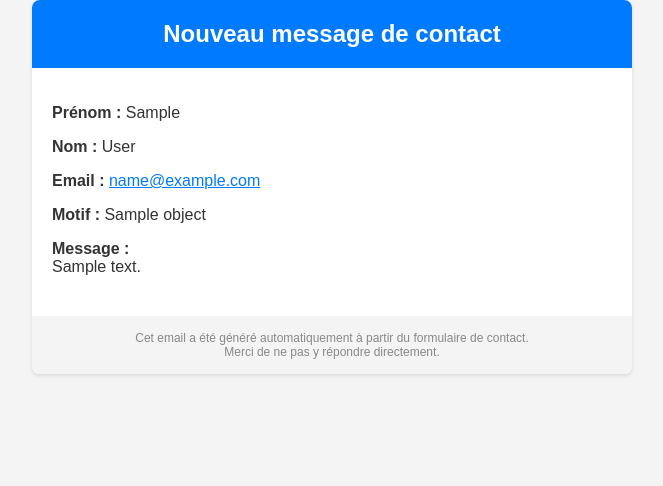
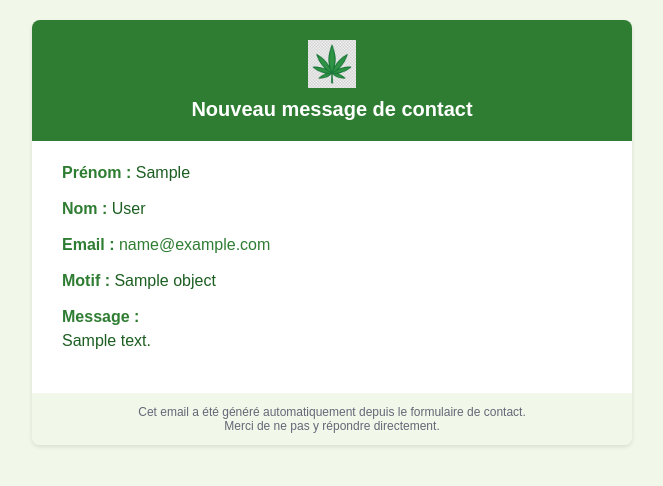
Before and after one commit to Bric94/RelaxCBD, a Symfony app: template templates/email/contact.html.twig in a window 1280 px wide. Shown: the top 486 px of the page, without its empty margins (308-971 px from the left). Run offline with Twig, Linux system fonts and the light colour scheme; the template is opened without the code that fills it: most values are stand-ins (such as "Sample title", 1, 10 or a date in 2020); some libraries are stand-ins or nearby versions.

Commit message:
Pas mal dans l'ensemble, essai réparation mail V4

```diff
--- a/templates/contact/index.html.twig
+++ b/templates/contact/index.html.twig
@@ -57,9 +57,8 @@
 			{# Très important : rend tous les champs “restants” (CSRF, etc.) #}
 			{{ form_rest(contactForm) }}
 
-			{# <button type="submit" class="btn-primary w-100">Nous contacter</button> #}
 
-			{{ form_end(contactForm) }}
+			{{ form_end(contactForm, { render_rest: false }) }}
 		</div>
 	</section>
 {% endblock %}
--- a/templates/email/contact.html.twig
+++ b/templates/email/contact.html.twig
@@ -1,29 +1,50 @@
+{# templates/email/contact_notification.html.twig #}
 <!DOCTYPE html>
 <html lang="fr">
 	<head>
 		<meta charset="UTF-8">
-		<meta name="viewport" content="width=device-width, initial-scale=1.0">
+		<meta name="viewport" content="width=device-width,initial-scale=1.0">
 		<title>Nouveau message de contact</title>
 	</head>
-	<body style="margin: 0; padding: 0; font-family: Arial, sans-serif; background-color: #f4f4f4;">
-		<table role="presentation" width="100%" cellspacing="0" cellpadding="0" border="0" style="max-width: 600px; margin: auto; background-color: #ffffff; border-radius: 8px; box-shadow: 0 2px 4px rgba(0, 0, 0, 0.1);">
+	<body style="margin:0;padding:0;background-color:#f1f8e9;font-family:Arial,sans-serif;color:#1b5e20;">
+		<table role="presentation" width="100%" cellpadding="0" cellspacing="0" border="0" style="max-width:600px;margin:20px auto;background:#ffffff;border-radius:8px;box-shadow:0 2px 4px rgba(0,0,0,0.1);">
 			<tr>
-				<td align="center" style="background-color: #007bff; padding: 20px; border-top-left-radius: 8px; border-top-right-radius: 8px;">
-					<h2 style="color: #ffffff; margin: 0;">Nouveau message de contact</h2>
+				<td
+					align="center" style="background:#2e7d32;padding:20px 0;border-top-left-radius:8px;border-top-right-radius:8px;">
+					{# petite image CBD #}
+					<img src="{{ asset('images/ui/leaf-icon.png') }}" alt="Leaf icon" width="48" height="48" style="display:block;margin:0 auto 10px;">
+					<h2 style="margin:0;color:#ffffff;font-size:20px;">Nouveau message de contact</h2>
 				</td>
 			</tr>
 			<tr>
-				<td style="padding: 20px; color: #333333;">
-					<p style="margin-bottom: 10px;"><strong>Prénom :</strong> {{ contact.firstName }}</p>
-					<p style="margin-bottom: 10px;"><strong>Nom :</strong> {{ contact.lastName }}</p>
-					<p style="margin-bottom: 10px;"><strong>Email :</strong> <a href="mailto:{{ contact.email }}" style="color: #007bff;">{{ contact.email }}</a></p>
-					<p style="margin-bottom: 10px;"><strong>Motif :</strong> {{ contact.object }}</p>
-					<p style="margin-bottom: 20px;"><strong>Message :</strong><br> {{ contact.message | nl2br }}</p>
+				<td style="padding:20px 30px;line-height:1.5;">
+					<p style="margin:0 0 12px;">
+						<strong style="color:#2e7d32;">Prénom :</strong>
+						{{ contact.firstName }}
+					</p>
+					<p style="margin:0 0 12px;">
+						<strong style="color:#2e7d32;">Nom :</strong>
+						{{ contact.lastName }}
+					</p>
+					<p style="margin:0 0 12px;">
+						<strong style="color:#2e7d32;">Email :</strong>
+						<a href="mailto:{{ contact.email }}" style="color:#2e7d32;text-decoration:none;">
+							{{ contact.email }}
+						</a>
+					</p>
+					<p style="margin:0 0 12px;">
+						<strong style="color:#2e7d32;">Motif :</strong>
+						{{ contact.object }}
+					</p>
+					<p style="margin:0 0 20px;">
+						<strong style="color:#2e7d32;">Message :</strong><br>
+						{{ contact.message|nl2br }}
+					</p>
 				</td>
 			</tr>
 			<tr>
-				<td align="center" style="background-color: #f4f4f4; padding: 15px; font-size: 12px; color: #888888; border-bottom-left-radius: 8px; border-bottom-right-radius: 8px;">
-					Cet email a été généré automatiquement à partir du formulaire de contact.<br>
+				<td align="center" style="background:#f1f8e9;padding:12px 20px;border-bottom-left-radius:8px;border-bottom-right-radius:8px;font-size:12px;color:#666677;">
+					Cet email a été généré automatiquement depuis le formulaire de contact.<br>
 					Merci de ne pas y répondre directement.
 				</td>
 			</tr>
```
Also changed, not shown: assets/images/ui/leaf-icon.png (added).
